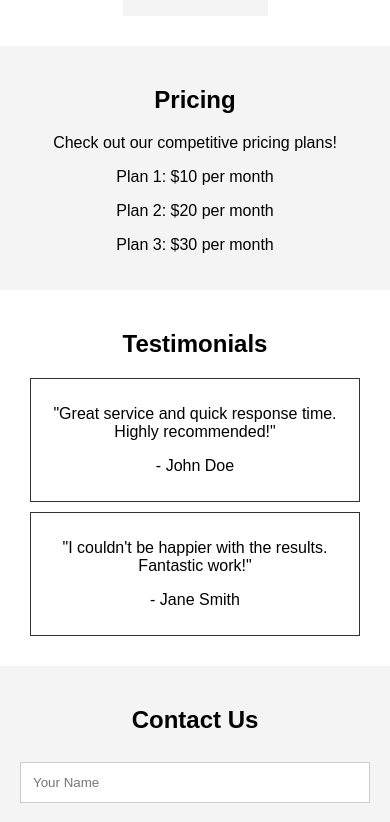
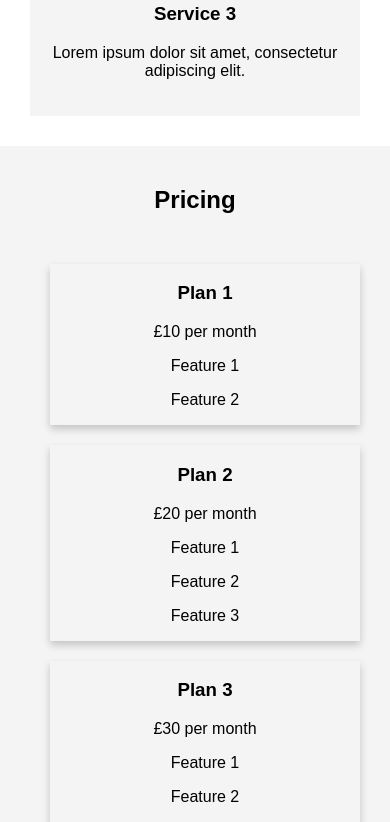
Before and after one commit to Zein19/Fictional-company, a plain HTML site: page index.html in a window 390 px wide. Shown: the part 920-1742 px from the top of the page. Drawn offline with Linux system fonts and the light colour scheme.

Commit message:
practice website

```diff
--- a/index.html
+++ b/index.html
@@ -4,106 +4,8 @@
     <meta charset="UTF-8">
     <meta name="viewport" content="width=device-width, initial-scale=1.0">
     <title>Fictional Company</title>
-    <style>
-        body {
-            font-family: Arial, sans-serif;
-            margin: 0;
-            padding: 0;
-        }
-        header {
-            background-color: #333;
-            color: #fff;
-            text-align: center;
-            padding: 10px 0;
-        }
-        nav {
-            background-color: #f4f4f4;
-            text-align: center;
-            padding: 10px 0;
-        }
-        nav a {
-            text-decoration: none;
-            color: #333;
-            padding: 0 10px;
-            transition: all 0.3s ease;
-        }
-        nav a:hover {
-            font-weight: bold;
-            color: #ff7f50;
-        }
-        section {
-            padding: 20px;
-        }
-        footer {
-            background-color: #333;
-            color: #fff;
-            text-align: center;
-            padding: 10px 0;
-            width: 100%;
-        }
-        .about {
-            text-align: center;
-        }
-        .services {
-            display: flex;
-            justify-content: space-around;
-            flex-wrap: wrap;
-        }
-        .service {
-            flex-basis: 30%;
-            padding: 20px;
-            margin: 10px;
-            text-align: center;
-            background-color: #f4f4f4;
-            transition: all 0.3s ease;
-        }
-        .service:hover {
-            transform: scale(1.1);
-            box-shadow: 0 0 10px rgba(0, 0, 0, 0.2);
-        }
-        .contact {
-            text-align: center;
-        }
-        .pricing {
-            text-align: center;
-            padding: 20px;
-            background-color: #f4f4f4;
-        }
-        .testimonials {
-            text-align: center;
-            padding: 20px;
-        }
-        .testimonial {
-            border: 1px solid #333;
-            padding: 10px;
-            margin: 10px;
-        }
-        .contact-form {
-            text-align: center;
-            padding: 20px;
-            background-color: #f4f4f4;
-        }
-        .contact-form input[type="text"],
-        .contact-form input[type="email"],
-        .contact-form textarea {
-            width: 100%;
-            padding: 12px;
-            margin: 8px 0;
-            display: inline-block;
-            border: 1px solid #ccc;
-            box-sizing: border-box;
-        }
-        .contact-form input[type="submit"] {
-            background-color: #4CAF50;
-            color: white;
-            padding: 12px 20px;
-            border: none;
-            cursor: pointer;
-        }
-        .contact-form input[type="submit"]:hover {
-            background-color: #45a049;
-        }
-    </style>
+    <link rel="stylesheet" href="style.css">
+
 </head>
 <body>
     <header>
@@ -141,10 +43,29 @@
     </section>
     <section id="pricing" class="pricing">
         <h2>Pricing</h2>
-        <p>Check out our competitive pricing plans!</p>
-        <p>Plan 1: $10 per month</p>
-        <p>Plan 2: $20 per month</p>
-        <p>Plan 3: $30 per month</p>
+        <div class="container">
+            <div class="card">
+                <h3>Plan 1</h3>
+                <p>£10 per month</p>
+                <p>Feature 1</p>
+                <p>Feature 2</p>
+            </div>
+            <div class="card">
+                <h3>Plan 2</h3>
+                <p>£20 per month</p>
+                <p>Feature 1</p>
+                <p>Feature 2</p>
+                <p>Feature 3</p>
+            </div>
+            <div class="card">
+                <h3>Plan 3</h3>
+                <p>£30 per month</p>
+                <p>Feature 1</p>
+                <p>Feature 2</p>
+                <p>Feature 3</p>
+                <p>Feature 4</p>
+            </div>
+        </div>
     </section>
     <section id="testimonials" class="testimonials">
         <h2>Testimonials</h2>
--- /dev/null
+++ b/style.css
@@ -0,0 +1,147 @@
+html {
+    scroll-behavior: smooth;
+}
+body {
+    font-family: Arial, sans-serif;
+    margin: 0;
+    padding: 0;
+}
+header {
+    background-color: #333;
+    color: #fff;
+    text-align: center;
+    padding: 10px 0;
+}
+nav {
+    background-color: #f4f4f4;
+    text-align: center;
+    padding: 10px 0;
+}
+nav a {
+    text-decoration: none;
+    color: #333;
+    padding: 0 10px;
+    transition: all 0.3s ease;
+}
+nav a:hover {
+    font-weight: bold;
+    color: #ff7f50;
+}
+section {
+    padding: 20px;
+}
+footer {
+    background-color: #333;
+    color: #fff;
+    text-align: center;
+    padding: 10px 0;
+    width: 100%;
+}
+.about {
+    text-align: center;
+}
+.services {
+    display: flex;
+    justify-content: space-around;
+    flex-wrap: wrap;
+}
+.service {
+    flex-basis: 30%;
+    padding: 20px;
+    margin: 10px;
+    text-align: center;
+    background-color: #f4f4f4;
+    transition: all 0.3s ease;
+}
+.service:hover {
+    transform: scale(1.1);
+    box-shadow: 0 0 10px rgba(0, 0, 0, 0.2);
+}
+.contact {
+    text-align: center;
+}
+.pricing {
+    text-align: center;
+    padding: 20px;
+    background-color: #f4f4f4;
+    transition: all 0.3s ease;
+}
+.pricing:hover {
+
+    box-shadow: 0 0 10px rgba(0, 0, 0, 0.2);
+}
+.testimonials {
+    text-align: center;
+    padding: 20px;
+    transition: all 0.3s ease;
+}
+.testimonial {
+    box-shadow: 0 4px 8px 0 rgba(0, 0, 0, 0.2);
+    transition: 0.3s;
+    text-align: center;
+    margin: 10px;
+    display: inline-block;
+    background-color: #f4f4f4;
+    padding: 20px;
+}
+.container-testimonials {
+    padding: 20px;
+}
+.testimonial:hover {
+    transform: scale(1.1);
+    box-shadow: 0 0 10px rgba(0, 0, 0, 0.2);
+}
+.contact-form {
+    text-align: center;
+    padding: 20px;
+    background-color: #f4f4f4;
+}
+.contact-form input[type="text"],
+.contact-form input[type="email"],
+.contact-form textarea {
+    width: 100%;
+    padding: 12px;
+    margin: 8px 0;
+    display: inline-block;
+    border: 1px solid #ccc;
+    box-sizing: border-box;
+}
+.contact-form input[type="submit"] {
+    background-color: #4CAF50;
+    color: white;
+    padding: 12px 20px;
+    border: none;
+    cursor: pointer;
+}
+.contact-form input[type="submit"]:hover {
+    background-color: #45a049;
+}
+.card {
+    box-shadow: 0 4px 8px 0 rgba(0, 0, 0, 0.2);
+    transition: 0.3s;
+    width: 30%;
+    text-align: center;
+    margin: 10px;
+    display: inline-block;
+    background-color: #f4f4f4;
+}
+.card:hover {
+    box-shadow: 0 8px 16px 0 rgba(0, 0, 0, 0.2);
+    transform: scale(1.1);
+}
+.container {
+    padding: 20px;
+}
+
+@media only screen and (max-width: 600px) {
+
+    .service {
+        flex-basis: 100%;
+    }
+
+    .card {
+        width: 100%;
+    }
+
+
+}
```
